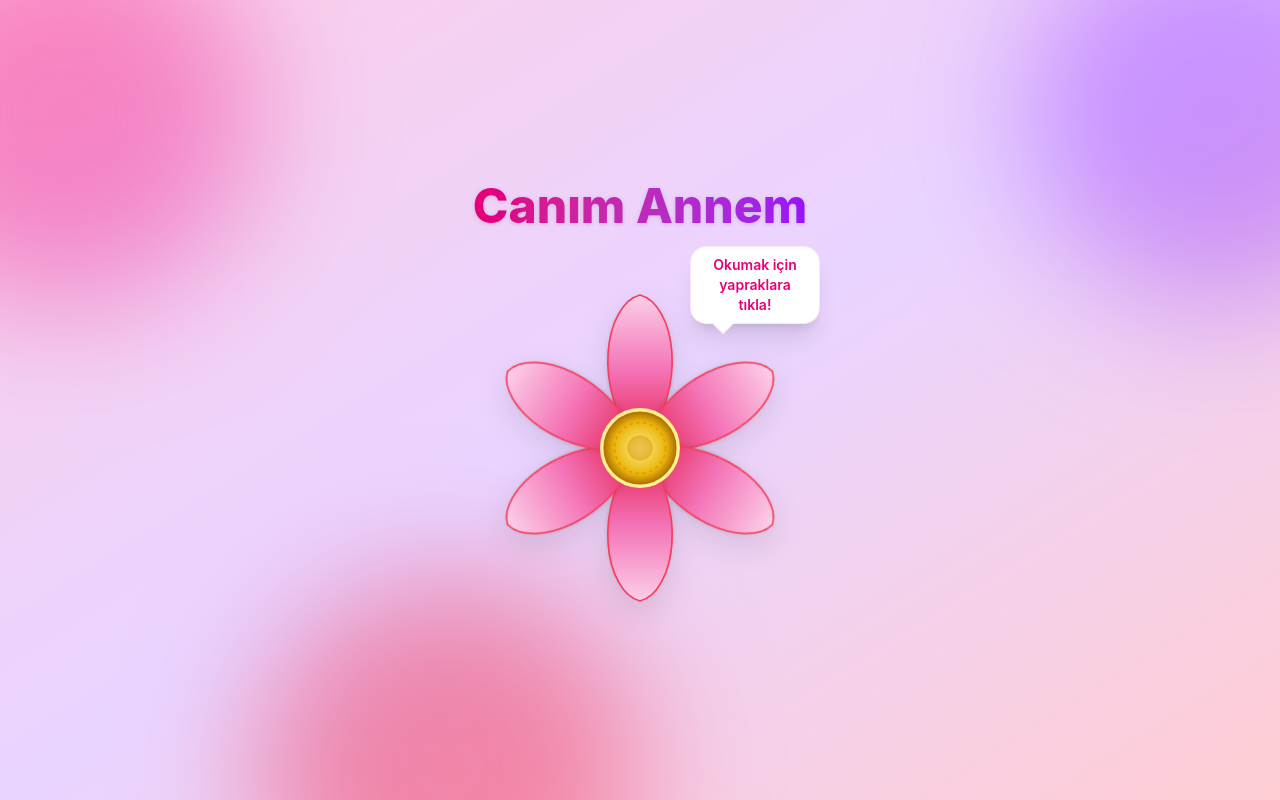
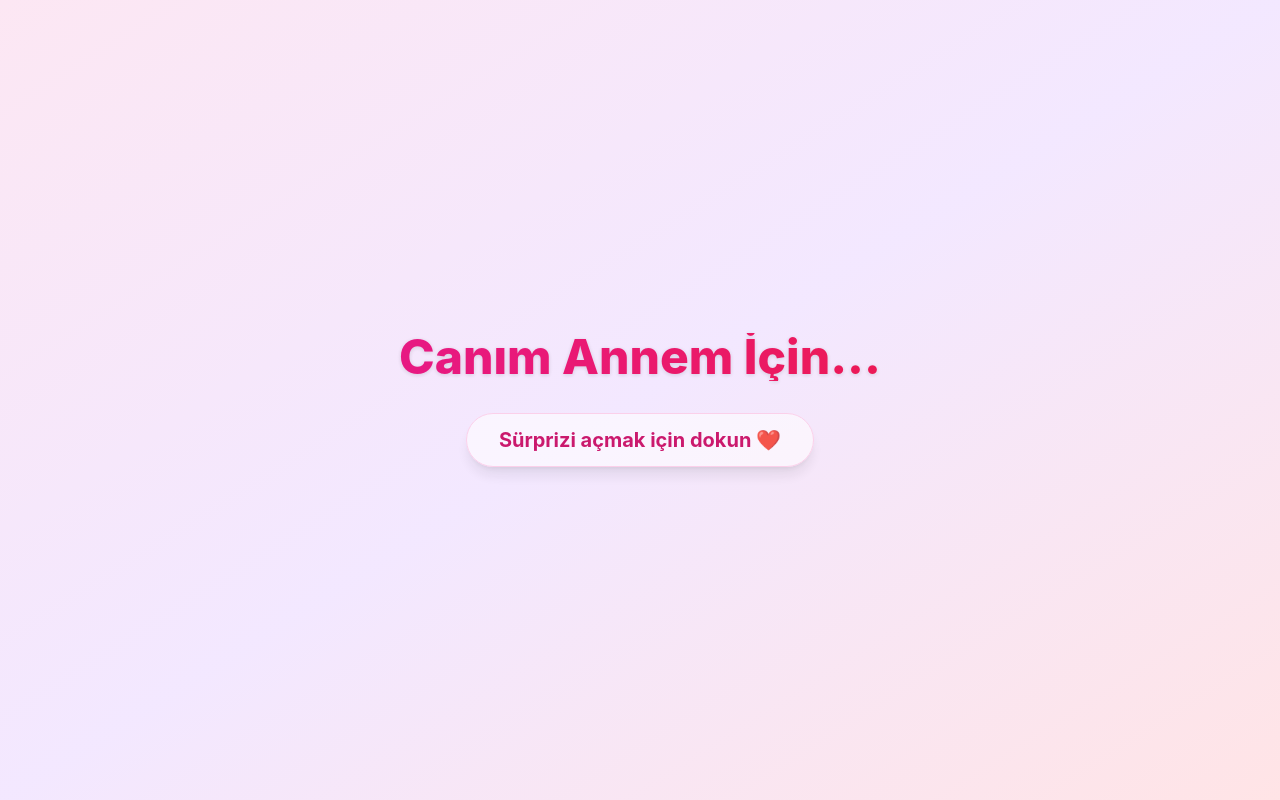
Before and after one commit to YigitKoc06/Mother-s-Day, a React (Vite) app: page / in a window 1280 px wide. Built offline with nearby package versions, Linux system fonts and the light colour scheme.

Commit message:
Ses düzenlendi

```diff
--- a/src/App.jsx
+++ b/src/App.jsx
@@ -10,21 +10,16 @@ function App() {
   const [activePetal, setActivePetal] = useState(null);
   const [showCelebration, setShowCelebration] = useState(false);
   const [isPlaying, setIsPlaying] = useState(false);
+  const [entered, setEntered] = useState(false);
   const audioRef = useRef(null);
 
-  // Otomatik oynatmayi dene
-  useEffect(() => {
+  const handleEnter = () => {
+    setEntered(true);
     if (audioRef.current && !isPlaying) {
-      const playPromise = audioRef.current.play();
-      if (playPromise !== undefined) {
-        playPromise.then(() => {
-          setIsPlaying(true);
-        }).catch(err => {
-          console.log("Tarayıcı otomatik oynatmayı engelledi, ilk tıklamada çalacak:", err);
-        });
-      }
+      audioRef.current.play().catch(err => console.log("Müzik çalma hatası:", err));
+      setIsPlaying(true);
     }
-  }, []);
+  };
 
   const handlePetalClick = (index) => {
     // Ilk tiklamada muzigi baslat (tarayicilar otomatik oynatmaya izin vermedigi icin)
@@ -63,12 +58,30 @@ function App() {
 
   return (
     <div className="relative w-full min-h-[100dvh] flex flex-col items-center justify-center overflow-hidden bg-gradient-to-br from-pink-200 via-purple-200 to-rose-200 p-4">
+
+      {/* Enter Screen Overlay */}
+      {!entered && (
+        <div
+          className="absolute inset-0 z-[200] flex flex-col items-center justify-center bg-gradient-to-br from-pink-100 via-purple-100 to-rose-100 cursor-pointer backdrop-blur-md"
+          onClick={handleEnter}
+        >
+          <div className="text-center animate-[pulse_2s_infinite]">
+            <h1 className="text-4xl md:text-5xl font-extrabold text-transparent bg-clip-text bg-gradient-to-r from-pink-600 to-rose-600 mb-8 drop-shadow-sm px-4">
+              Canım Annem İçin...
+            </h1>
+            <p className="text-pink-700 text-lg md:text-xl font-bold bg-white/60 px-8 py-3 rounded-full shadow-lg border border-pink-200 inline-block transition-transform hover:scale-105 active:scale-95">
+              Sürprizi açmak için dokun ❤️
+            </p>
+          </div>
+        </div>
+      )}
+
       {/* Background decoration */}
       <div className="absolute top-[-10%] left-[-10%] w-64 md:w-96 h-64 md:h-96 bg-pink-400 rounded-full mix-blend-multiply filter blur-3xl opacity-60 animate-blob"></div>
       <div className="absolute top-[-10%] right-[-10%] w-64 md:w-96 h-64 md:h-96 bg-purple-400 rounded-full mix-blend-multiply filter blur-3xl opacity-60 animate-blob animation-delay-2000"></div>
       <div className="absolute bottom-[-20%] left-[20%] w-64 md:w-96 h-64 md:h-96 bg-rose-400 rounded-full mix-blend-multiply filter blur-3xl opacity-60 animate-blob animation-delay-4000"></div>
 
-      <div className="z-10 flex flex-col items-center w-full max-w-md mx-auto">
+      <div className={`z-10 flex flex-col items-center w-full max-w-md mx-auto transition-opacity duration-1000 ${entered ? 'opacity-100' : 'opacity-0'}`}>
         <h1 className="text-4xl md:text-5xl font-extrabold text-transparent bg-clip-text bg-gradient-to-r from-pink-600 to-purple-600 mb-8 md:mb-12 drop-shadow-sm text-center">
           Canım Annem
         </h1>
@@ -108,7 +121,7 @@ function App() {
       {showCelebration && <Celebration />}
 
       {/* Arka plan muzigi */}
-      <audio ref={audioRef} autoPlay loop>
+      <audio ref={audioRef} loop>
         <source src="/Sertab Erener - Bir Tek Annem Olsun  Anneler Günü.mp3" type="audio/mpeg" />
       </audio>
     </div>
```
